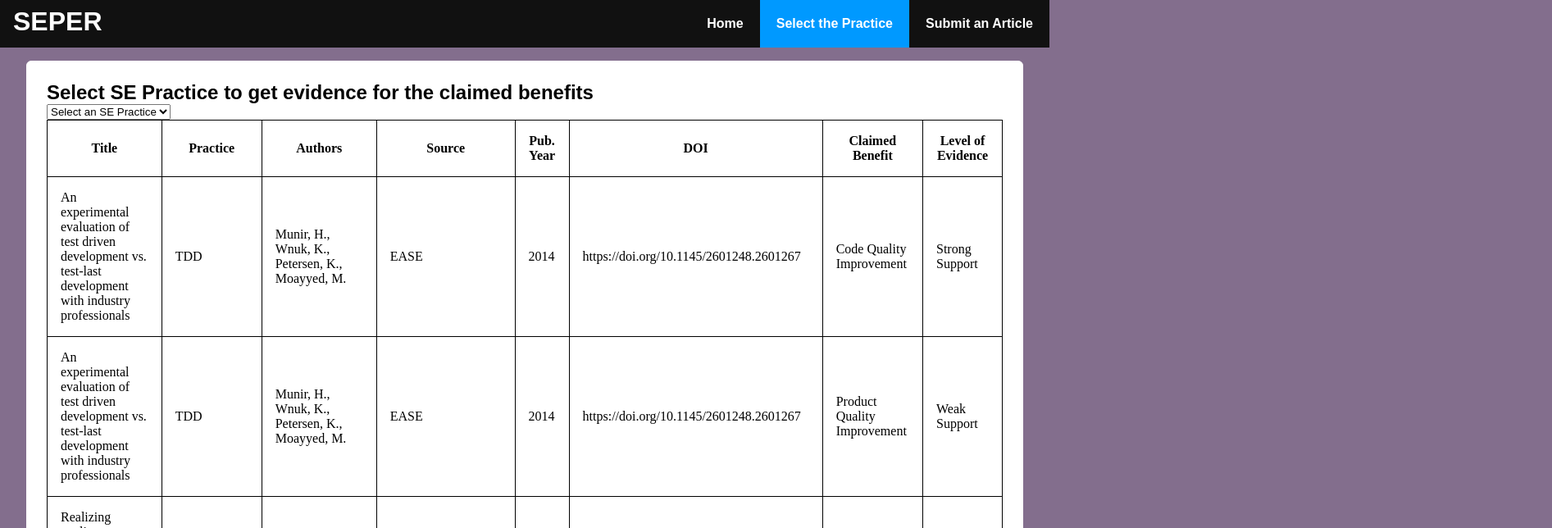
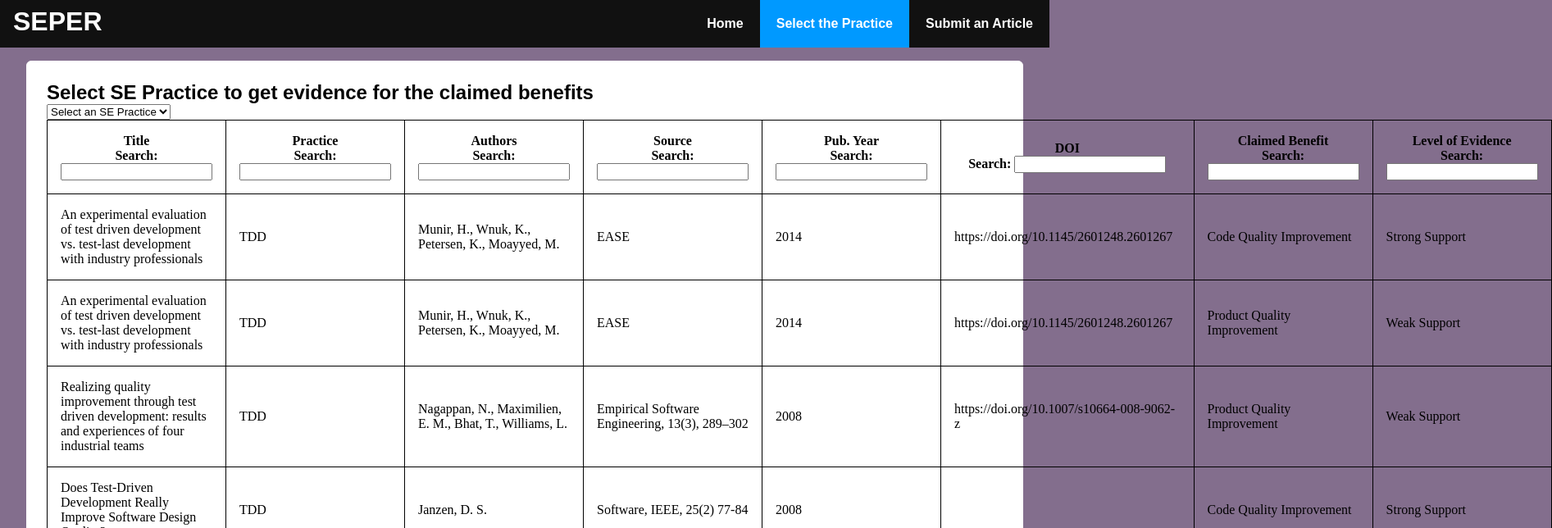
Before and after one commit to cheryl-cheng/SEPER, a React (Create React App) app in the folder frontend/: page /SEPractice in a window 1280 px wide. Shown: the top 644 px of the page at 82% size, 1893 px wide, since content can reach past the window. Built offline with nearby package versions, Linux system fonts and the light colour scheme.

Commit message:
Search functionality added per column

```diff
--- /dev/null
+++ b/frontend/src/components/ColumnFilter.js
@@ -0,0 +1,14 @@
+import React from 'react'
+
+export const ColumnFilter = ({ column }) => {
+    const { filterValue, setFilter } = column
+  return (
+      <span>
+          Search:{' '}
+          <input
+            value={filterValue || ''}
+            onChange={(e) => setFilter(e.target.value)}
+        />
+      </span>
+  )
+}
--- a/frontend/src/components/evidencetable.js
+++ b/frontend/src/components/evidencetable.js
@@ -1,8 +1,16 @@
 import React, {useMemo} from "react";
 import articles from "../dummydata/articles.js";
-import { useTable, useSortBy, usePagination } from 'react-table';
+import { useTable, useSortBy, usePagination, useFilters } from 'react-table';
+import { ColumnFilter } from './ColumnFilter'
 
 const Table = ({columns, data}) => {
+
+const defaultColumn = useMemo(() => {
+  return {
+    Filter: ColumnFilter
+  }
+}, [])
+
 const {
     getTableProps,
     getTableBodyProps,
@@ -26,9 +34,10 @@
     {
       columns,
       data,
+      defaultColumn,
       initialState: { pageIndex: 0 },
     },
-
+    useFilters,
     useSortBy,
     usePagination
   )
@@ -46,6 +55,9 @@
                 <th {...column.getHeaderProps(column.getSortByToggleProps())}>
                   {column.render('Header')}
                   {/* Add a sort direction indicator */}
+                  <div>
+                    {column.canFilter ? column.render('Filter') : null}
+                  </div>
                   <span>
                     {column.isSorted
                       ? column.isSortedDesc
--- a/frontend/src/components/tablecolumns.js
+++ b/frontend/src/components/tablecolumns.js
@@ -1,29 +1,39 @@
+import { ColumnFilter } from './ColumnFilter'
+
 const tablecolumns = [
     {
       Header: 'Title',
-      accessor: 'title'
+      accessor: 'title',
+      Filter: ColumnFilter
     },{
       Header: 'Practice',
-      accessor: 'practice'
+      accessor: 'practice',
+      Filter: ColumnFilter
     },{
       Header: 'Authors',
       accessor: 'authors'
-    }, {
+    },{
       Header: 'Source',
-      accessor: 'source'
-    }, {
+      accessor: 'source',
+      Filter: ColumnFilter
+    },{
       Header: 'Pub. Year',
-      accessor: 'pubyear'
+      accessor: 'pubyear',
+      Filter: ColumnFilter
     },{
       Header: 'DOI',
-      accessor: 'doi'
-    },,{
+      accessor: 'doi',
+      Filter: ColumnFilter
+    },{
       Header: 'Claimed Benefit',
-      accessor: 'claim'
+      accessor: 'claim',
+      Filter: ColumnFilter
     },{
       Header: 'Level of Evidence',
-      accessor: 'evidence'
+      accessor: 'evidence',
+      Filter: ColumnFilter
     }
   ]
 
-  module.exports = tablecolumns
+  export default tablecolumns;
+  //module.exports = tablecolumns
--- a/frontend/src/dummydata/SEPractices.js
+++ b/frontend/src/dummydata/SEPractices.js
@@ -5,7 +5,7 @@
     },
     {
       id: 2,
-      practice: 'Mob programming',
+      practice: 'Mob Programming',
     },
 
   ];
```
